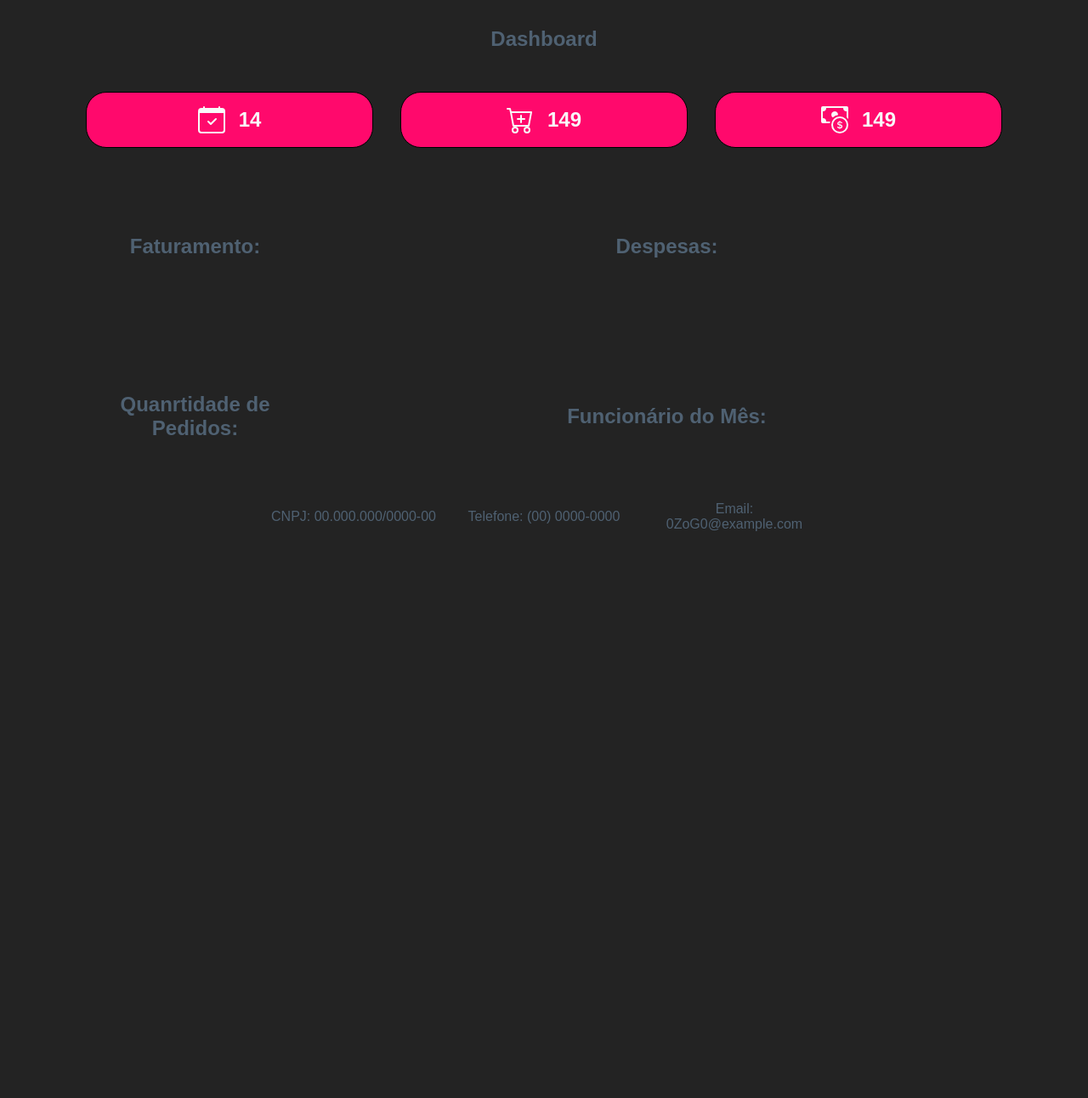
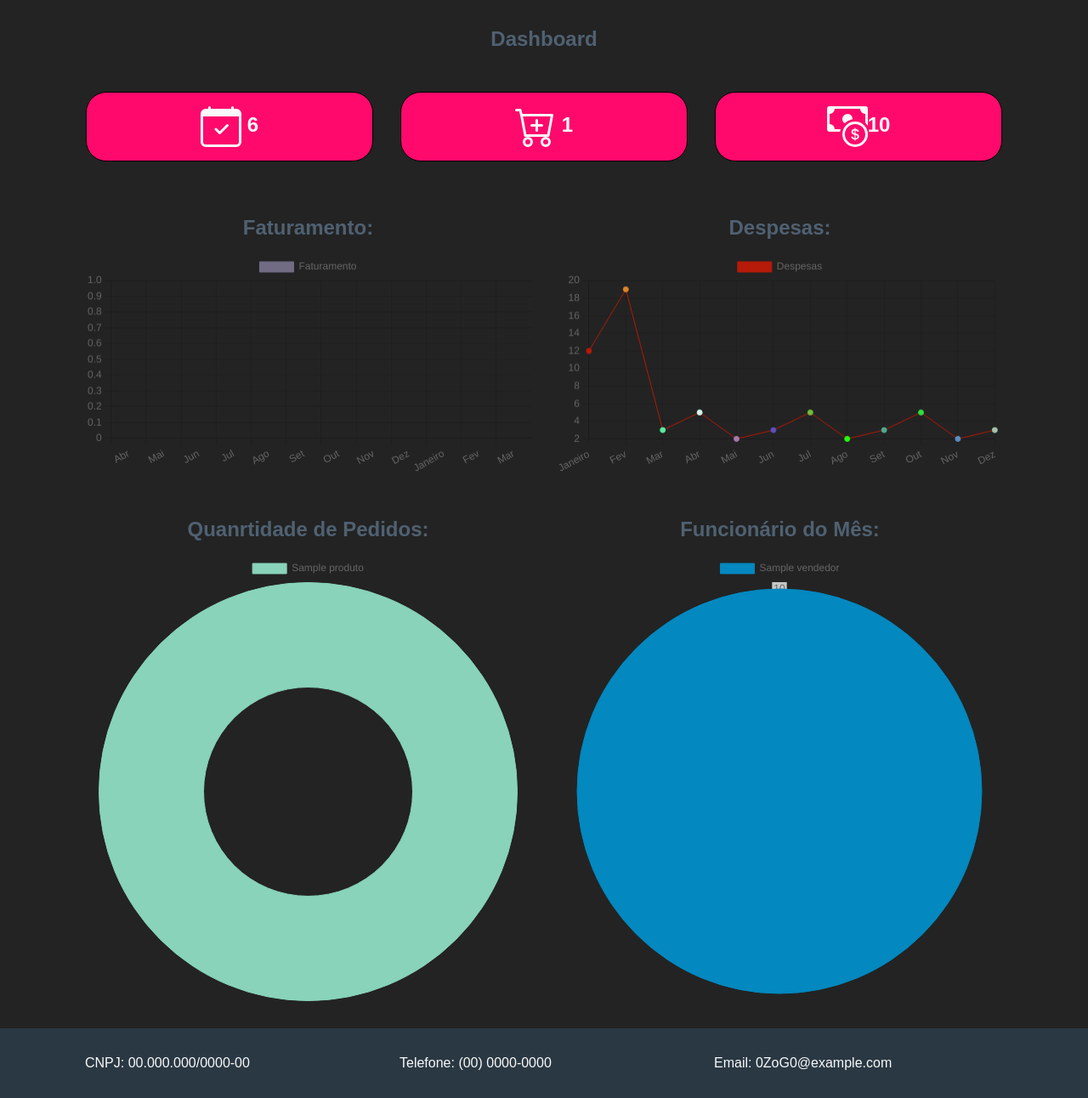
Before and after one commit to eliasabrell/NesysBrasil, a Django app: page /dashboard/ in a window 1280 px wide. Shown: the part 82-1374 px from the top of the page at 85% size. Before the commit the page ends 707 px from the top, so only its background shows below. Run offline with Django 5.2, Linux system fonts and the light colour scheme; a user stored in the database is signed in; tables that the repository leaves empty hold one stand-in row (values such as "Sample post"); a map, chart or similar area stays blank.

Commit message:
Dashboard finalizing

```diff
--- a/apps/dashboard/static/dashboard/style.css
+++ b/apps/dashboard/static/dashboard/css/style.css
@@ -21,10 +21,8 @@ main {
 
 .col-md {
     display: flex;
-    justify-content: center;
-    align-items: center;
+    flex-direction: column;
     gap: 1rem;
-    text-align: center;
 
     & svg {
         width: 2em;
@@ -32,10 +30,12 @@ main {
     }
 
     & h3 {
+        padding-top: 3rem;
         font-size: 1.5rem;
         font-weight: 600;
     }
 }
+
 
 .info-base {
     background-color: var(--primary);
@@ -44,4 +44,8 @@ main {
     border-radius: 24px;
     padding: 1rem;
     margin: 1rem;
+
+    & h3 {
+        padding-top: 0;
+    }
 }
--- /dev/null
+++ b/apps/dashboard/static/dashboard/js/script.js
@@ -0,0 +1,128 @@
+function resize_quantity(url) {
+    fetch(url, {
+        method: 'GET'
+    }).then(response => response.json()).then(data => {
+        document.getElementById('resize_quantity').innerHTML = data.quantity
+    })
+}
+
+function resize_data(url) {
+    fetch(url, {
+        method: 'GET'
+    }).then(response => response.json()).then(data => {
+        document.getElementById('resize_data').innerHTML = data.data
+    })
+}
+
+function resize_products(url) {
+    fetch(url, {
+        method: 'GET'
+    }).then(response => response.json()).then(data => {
+        document.getElementById('resize_products').innerHTML = data.product
+    })
+}
+
+function random_color(qtd = 1) {
+    var bg_color = []
+    var bbg_color = []
+    for (let i = 0; i < qtd; i++) {
+        let r = Math.random() * 255
+        let g = Math.random() * 255
+        let b = Math.random() * 255
+        bg_color.push(`rgb(${r}, ${g}, ${b}, ${0, 2})`)
+        bbg_color.push(`rgba(${r}, ${g}, ${b}, ${1})`)
+    }
+    return [bg_color, bbg_color]
+}
+
+function generate_expenses() {
+    const ctx = document.getElementById('despesas').getContext('2d');
+    var color_expense = random_color(qtd = 12)
+    const myChart = new Chart(ctx, {
+        type: 'line',
+        data: {
+            labels: ['Janeiro', 'Fev', 'Mar', 'Abr', 'Mai', 'Jun', 'Jul', 'Ago', 'Set', 'Out', 'Nov', 'Dez'],
+            datasets: [{
+                label: 'Despesas',
+                data: [12, 19, 3, 5, 2, 3, 5, 2, 3, 5, 2, 3],
+                backgroundColor: color_expense[0],
+                borderColor: color_expense[1],
+                borderWidth: 1
+            }]
+        },
+    });
+}
+
+function generate_revenue(url) {
+    fetch(url, {
+        method: 'GET',
+    }).then(function (result) {
+        return result.json();
+    }).then(function (data) {
+
+        const ctx = document.getElementById('faturamento').getContext('2d');
+        var color_revenue = random_color(qtd = 12)
+        const myChart = new Chart(ctx, {
+            type: 'bar',
+            data: {
+                labels: data.labels,
+                    datasets: [{
+                    label: 'Faturamento',
+                    data: data.data,
+                    backgroundColor: color_revenue[1],
+                    borderColor: color_revenue[1],
+                    borderWidth: 1
+                }]
+            },
+        });
+    });
+}
+
+function best_product(url) {
+    fetch(url, {
+        method: 'GET',
+    }).then(function (result) {
+        return result.json();
+    }).then(function (data) {
+
+        const ctx = document.getElementById('quantidade').getContext('2d');
+        var color_product = random_color(qtd = 4)
+        const myChart = new Chart(ctx, {
+            type: 'doughnut',
+            data: {
+                labels: data.labels,
+                    datasets: [{
+                    label: 'Faturamento',
+                    data: data.data,
+                    backgroundColor: color_product[1],
+                    borderColor: color_product[1],
+                    borderWidth: 1
+                }]
+            },
+        });
+    });
+}
+
+function best_seller(url) {
+    fetch(url, {
+        method: 'GET',
+    }).then(function (result) {
+        return result.json();
+    }).then(function (data) {
+
+        const ctx = document.getElementById('funcionario').getContext('2d');
+        var color_seller = random_color(qtd = 4)
+        const myChart = new Chart(ctx, {
+            type: 'polarArea',
+            data: {
+                labels: data.labels,
+                    datasets: [{
+                    data: data.data,
+                    backgroundColor: color_seller[1],
+                    borderColor: color_seller[1],
+                    borderWidth: 1
+                }]
+            },
+        });
+    });
+}
--- a/apps/dashboard/templates/dashboard/index.html
+++ b/apps/dashboard/templates/dashboard/index.html
@@ -3,7 +3,7 @@
 
 {% block "head" %}
 <link rel="stylesheet" href="https://cdn.jsdelivr.net/npm/bootstrap@4.6.2/dist/css/bootstrap.min.css">
-<link rel="stylesheet" href="{% static 'dashboard/style.css' %}">
+<link rel="stylesheet" href="{% static 'dashboard/css/style.css' %}">
 {% endblock %}
 
 {% block "title" %}Dashboard{% endblock %}
@@ -13,50 +13,55 @@
 <section class="container">
     <div class="row">
         <div class="col-md info-base">
-            <svg xmlns="http://www.w3.org/2000/svg" fill="currentColor"
-                class="bi bi-calendar-check" viewBox="0 0 16 16">
+            <h3>
+                <svg xmlns="http://www.w3.org/2000/svg" fill="currentColor" class="bi bi-calendar-check"
+                    viewBox="0 0 16 16">
                     <path
                         d="M10.854 7.146a.5.5 0 0 1 0 .708l-3 3a.5.5 0 0 1-.708 0l-1.5-1.5a.5.5 0 1 1 .708-.708L7.5 9.793l2.646-2.647a.5.5 0 0 1 .708 0" />
                     <path
                         d="M3.5 0a.5.5 0 0 1 .5.5V1h8V.5a.5.5 0 0 1 1 0V1h1a2 2 0 0 1 2 2v11a2 2 0 0 1-2 2H2a2 2 0 0 1-2-2V3a2 2 0 0 1 2-2h1V.5a.5.5 0 0 1 .5-.5M1 4v10a1 1 0 0 0 1 1h12a1 1 0 0 0 1-1V4z" />
                 </svg>
-            <h3>14</h3>
+                <span id="resize_data"></span>
+            </h3>
         </div>
         <div class="col-md info-base">
-            <svg xmlns="http://www.w3.org/2000/svg" fill="currentColor" class="bi bi-cart-plus"
-                viewBox="0 0 16 16">
+            <h3>
+                <svg xmlns="http://www.w3.org/2000/svg" fill="currentColor" class="bi bi-cart-plus" viewBox="0 0 16 16">
                     <path d="M9 5.5a.5.5 0 0 0-1 0V7H6.5a.5.5 0 0 0 0 1H8v1.5a.5.5 0 0 0 1 0V8h1.5a.5.5 0 0 0 0-1H9z" />
                     <path
                         d="M.5 1a.5.5 0 0 0 0 1h1.11l.401 1.607 1.498 7.985A.5.5 0 0 0 4 12h1a2 2 0 1 0 0 4 2 2 0 0 0 0-4h7a2 2 0 1 0 0 4 2 2 0 0 0 0-4h1a.5.5 0 0 0 .491-.408l1.5-8A.5.5 0 0 0 14.5 3H2.89l-.405-1.621A.5.5 0 0 0 2 1zm3.915 10L3.102 4h10.796l-1.313 7zM6 14a1 1 0 1 1-2 0 1 1 0 0 1 2 0m7 0a1 1 0 1 1-2 0 1 1 0 0 1 2 0" />
                 </svg>
-            <h3>149</h3>
+                <span id="resize_products"></span>
+            </h3>
         </div>
         <div class="col-md info-base">
-            <svg xmlns="http://www.w3.org/2000/svg" fill="currentColor" class="bi bi-cash-coin"
-            viewBox="0 0 16 16">
-            <path fill-rule="evenodd" d="M11 15a4 4 0 1 0 0-8 4 4 0 0 0 0 8m5-4a5 5 0 1 1-10 0 5 5 0 0 1 10 0" />
+            <h3>
+                <svg xmlns="http://www.w3.org/2000/svg" fill="currentColor" class="bi bi-cash-coin" viewBox="0 0 16 16">
+                    <path fill-rule="evenodd"
+                        d="M11 15a4 4 0 1 0 0-8 4 4 0 0 0 0 8m5-4a5 5 0 1 1-10 0 5 5 0 0 1 10 0" />
                     <path
                         d="M9.438 11.944c.047.596.518 1.06 1.363 1.116v.44h.375v-.443c.875-.061 1.386-.529 1.386-1.207 0-.618-.39-.936-1.09-1.1l-.296-.07v-1.2c.376.043.614.248.671.532h.658c-.047-.575-.54-1.024-1.329-1.073V8.5h-.375v.45c-.747.073-1.255.522-1.255 1.158 0 .562.378.92 1.007 1.066l.248.061v1.272c-.384-.058-.639-.27-.696-.563h-.668zm1.36-1.354c-.369-.085-.569-.26-.569-.522 0-.294.216-.514.572-.578v1.1zm.432.746c.449.104.655.272.655.569 0 .339-.257.571-.709.614v-1.195z" />
                     <path
                         d="M1 0a1 1 0 0 0-1 1v8a1 1 0 0 0 1 1h4.083q.088-.517.258-1H3a2 2 0 0 0-2-2V3a2 2 0 0 0 2-2h10a2 2 0 0 0 2 2v3.528c.38.34.717.728 1 1.154V1a1 1 0 0 0-1-1z" />
                     <path d="M9.998 5.083 10 5a2 2 0 1 0-3.132 1.65 6 6 0 0 1 3.13-1.567" />
-        </svg><h3>149</h3>
+                </svg><span id="resize_quantity"></span>
+            </h3>
         </div>
         <div class="row">
             <div class="col-md">
                 <h3>Faturamento:</h3>
-                <canvas id="faturamento" width="250" height="200"></canvas>
+                <canvas id="faturamento" width="400" height="200"></canvas>
             </div>
 
             <div class="col-md">
                 <h3>Despesas:</h3>
-                <canvas id="despesas" width="250" height="200"></canvas>
+                <canvas id="despesas" width="400" height="200"></canvas>
             </div>
         </div>
         <div class="row">
             <div class="col-md">
                 <h3>Quanrtidade de Pedidos:</h3>
-                <canvas id="quanrtidade" width="250" height="200"></canvas>
+                <canvas id="quantidade" width="250" height="200"></canvas>
             </div>
             <div class="col-md">
                 <h3>Funcionário do Mês:</h3>
@@ -82,3 +87,19 @@
     </div>
 </div>
 {% endblock %}
+
+{% block "js" %}
+<script src="https://cdn.jsdelivr.net/npm/chart.js"></script>
+<script src="{% static 'dashboard/js/script.js' %}"></script>
+<script>
+    window.onload = function (event) {
+        resize_quantity("{% url 'dashboard:all_quantity' %}");
+        resize_products("{% url 'dashboard:all_products' %}");
+        resize_data("{% url 'dashboard:all_data' %}");
+        generate_expenses();
+        generate_revenue("{% url 'dashboard:billing_report' %}");
+        best_product("{% url 'dashboard:products_report' %}");
+        best_seller("{% url 'dashboard:top_sellers' %}");
+    }
+</script>
+{% endblock %}
--- a/apps/dashboard/urls.py
+++ b/apps/dashboard/urls.py
@@ -4,5 +4,10 @@ from . import views
 app_name = 'dashboard'
 urlpatterns = [
     path('', views.index, name='index'),
-    path('all_orders', views.all_orders, name='all_orders'),
+    path('all_quantity/', views.all_quantity, name='all_quantity'),
+    path('all_data/', views.all_data, name='all_data'),
+    path('all_products/', views.all_products, name='all_products'),
+    path('billing_report/', views.billing_report, name='billing_report'),
+    path('products_report/', views.products_report, name='products_report'),
+    path('top_sellers/', views.top_sellers, name='top_sellers'),
 ]
--- a/apps/dashboard/views.py
+++ b/apps/dashboard/views.py
@@ -1,14 +1,87 @@
 from django.shortcuts import render
-from .models import Order
+from .models import Vendas, Produtos, Vendedor
 from django.http import JsonResponse
 from django.db.models import Sum
+from datetime import datetime
 
 def index(request):
     if request.user.is_authenticated:
         return render(request, 'dashboard/index.html')
     return render(request, 'accounts/login.html')
 
-def all_orders(request):
-    All = Order.objects.all().aggregate(Sum('quantity'))["quantity__sum"]
-    if request.method == 'GET':
-        return JsonResponse({'Total': All})
+def all_data(request):
+    if request.user.is_authenticated:
+        current_month = datetime.now().month
+        data = sum(range(1, current_month + 1))
+        data = data if data > 0 else 1
+        data_json = {'data': data}
+        return JsonResponse(data_json)
+    return render(request, 'accounts/login.html')
+
+def all_products(request):
+    if request.user.is_authenticated:
+        product = Vendas.objects.all().aggregate(Sum('product'))["product__sum"]
+        return JsonResponse({'product': product})
+    return render(request, 'accounts/login.html')
+
+def all_quantity(request):
+    if request.user.is_authenticated:
+        quantity = Vendas.objects.all().aggregate(Sum('quantity'))["quantity__sum"]
+        return JsonResponse({'quantity': quantity})
+    return render(request, 'accounts/login.html')
+
+def billing_report(request):
+    if request.user.is_authenticated:
+        x = Vendas.objects.all()
+        months = ["Janeiro", "Fev", "Mar", "Abr", "Mai", "Jun", "Jul", "Ago", "Set", "Out", "Nov", "Dez"]
+        data = []
+        labels = []
+        month = datetime.now().month + 1
+        year = datetime.now().year
+        for i in range(12):
+            month -= 1
+            if month == 0:
+                month = 12
+                year -= 1
+            y = sum([i.quantity for i in x if i.data.month == month and i.data.year == year])
+            labels.append(months[month-1])
+            data.append(y)
+        data_json={'labels': labels[::-1], 'data': data[::-1]}
+        return JsonResponse(data_json)
+    return render(request, 'accounts/login.html')
+
+def products_report(request):
+    if request.user.is_authenticated:
+        products = Produtos.objects.all()
+        labels = []
+        data = []
+        for product in products:
+            orders = Vendas.objects.filter(product=product).aggregate(Sum('quantity'))
+            if not orders['quantity__sum']:
+                orders['quantity__sum'] = 0
+            labels.append(product.name)
+            data.append(orders['quantity__sum'])
+
+        x = list(zip(labels, data))
+        x.sort(key=lambda x: x[1], reverse=True)
+        x = list(zip(*x))
+        return JsonResponse({'labels': x[0][:3], 'data': x[1][:3]})
+    return render(request, 'accounts/login.html')
+
+def top_sellers(request):
+    if request.user.is_authenticated:
+        sellers = Vendedor.objects.all()
+        labels = []
+        data = []
+        for seller in sellers:
+            orders = Vendas.objects.filter(seller=seller).aggregate(Sum('quantity'))
+            if not orders['quantity__sum']:
+                orders['quantity__sum'] = 0
+            labels.append(seller.name)
+            data.append(orders['quantity__sum'])
+
+        x = list(zip(labels, data))
+        x.sort(key=lambda x: x[1], reverse=True)
+        x = list(zip(*x))
+        return JsonResponse({'labels': x[0][:3], 'data': x[1][:3]})
+    return render(request, 'accounts/login.html')
--- a/static/style.css
+++ b/static/css/style.css
@@ -44,3 +44,14 @@ nav {
         padding: 0.7em;
     }
 }
+
+footer {
+    display: flex;
+    align-items: center;
+    justify-content: center;
+    margin-top: 2rem;
+    padding: 2rem;
+    width: 100%;
+    background: var(--three);
+    color: var(--white);
+}
--- a/templates/base.html
+++ b/templates/base.html
@@ -9,8 +9,8 @@
     <meta name="viewport" content="width=device-width, initial-scale=1.0">
     <title>{% block "title" %}{% endblock %}</title>
     {% block "head" %}{% endblock %}
-    <link rel="stylesheet" href="{% static 'reset.css' %}">
-    <link rel="stylesheet" href="{% static 'style.css' %}">
+    <link rel="stylesheet" href="{% static 'css/reset.css' %}">
+    <link rel="stylesheet" href="{% static 'css/style.css' %}">
 </head>
 
 <body>
@@ -27,7 +27,7 @@
     </header>
     <main>{% block content %}{% endblock content %}</main>
     <footer>{% block "footer" %}{% endblock %}</footer>
-    <script src="{% static 'main.js' %}"></script>
+    {% block "js" %}{% endblock %}
     <script src="https://cdn.jsdelivr.net/npm/jquery@3.5.1/dist/jquery.slim.min.js"></script>
     <script src="https://cdn.jsdelivr.net/npm/bootstrap@4.6.2/dist/js/bootstrap.bundle.min.js"></script>
     <noscript>Você precisa habilitar o JavaScript</noscript>
```
Also changed, not shown: apps/dashboard/admin.py (+4 -4 lines), apps/dashboard/models.py (+6 -6 lines), apps/dashboard/migrations/0002_rename_product_produtos_rename_order_vendas_and_more.py (added), apps/dashboard/migrations/0003_rename_date_vendas_data.py (added), static/css/reset.css (renamed from static/reset.css), static/js/main.js (added). Lines whose indentation alone changed are shown as unchanged.
